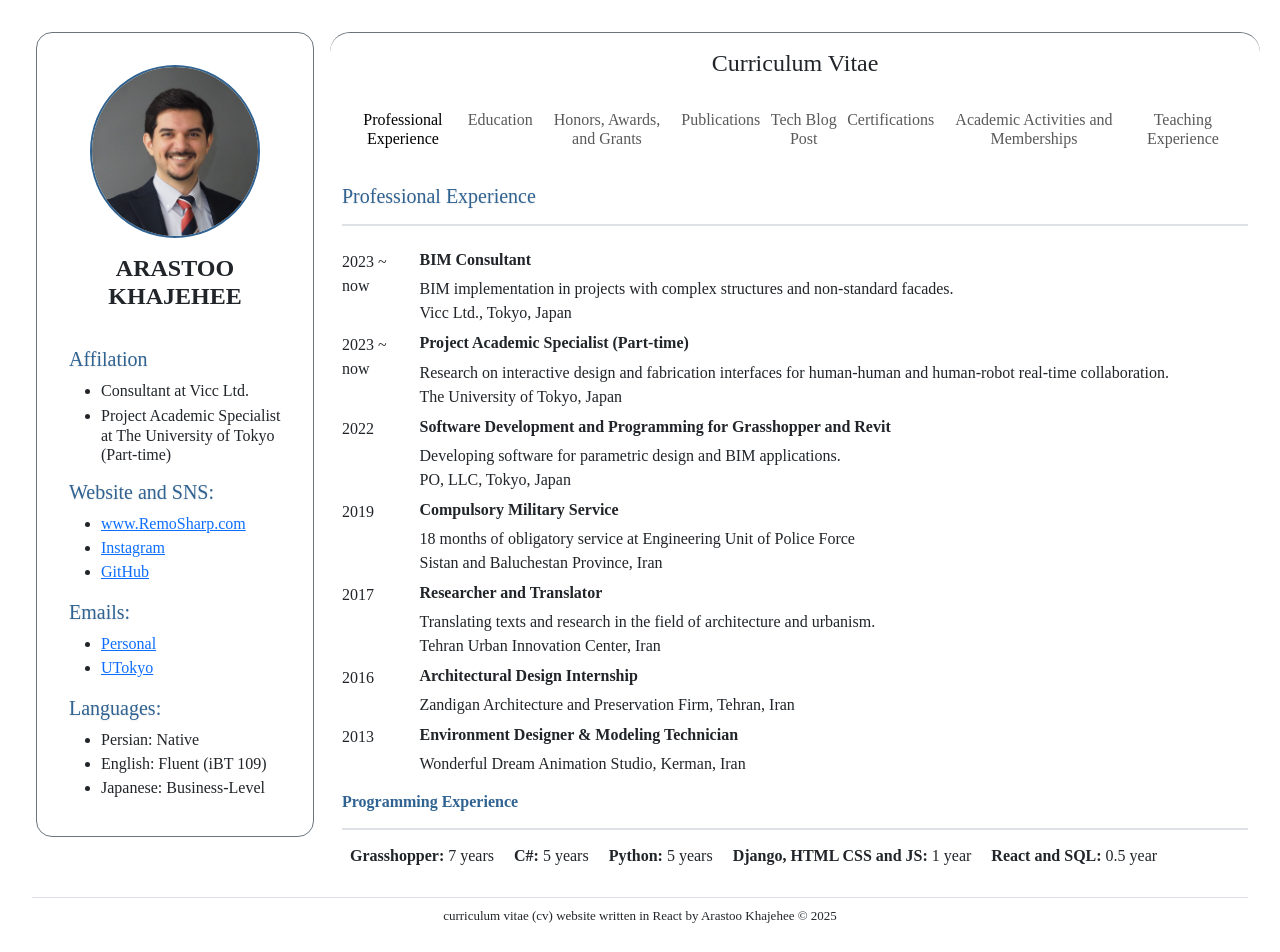
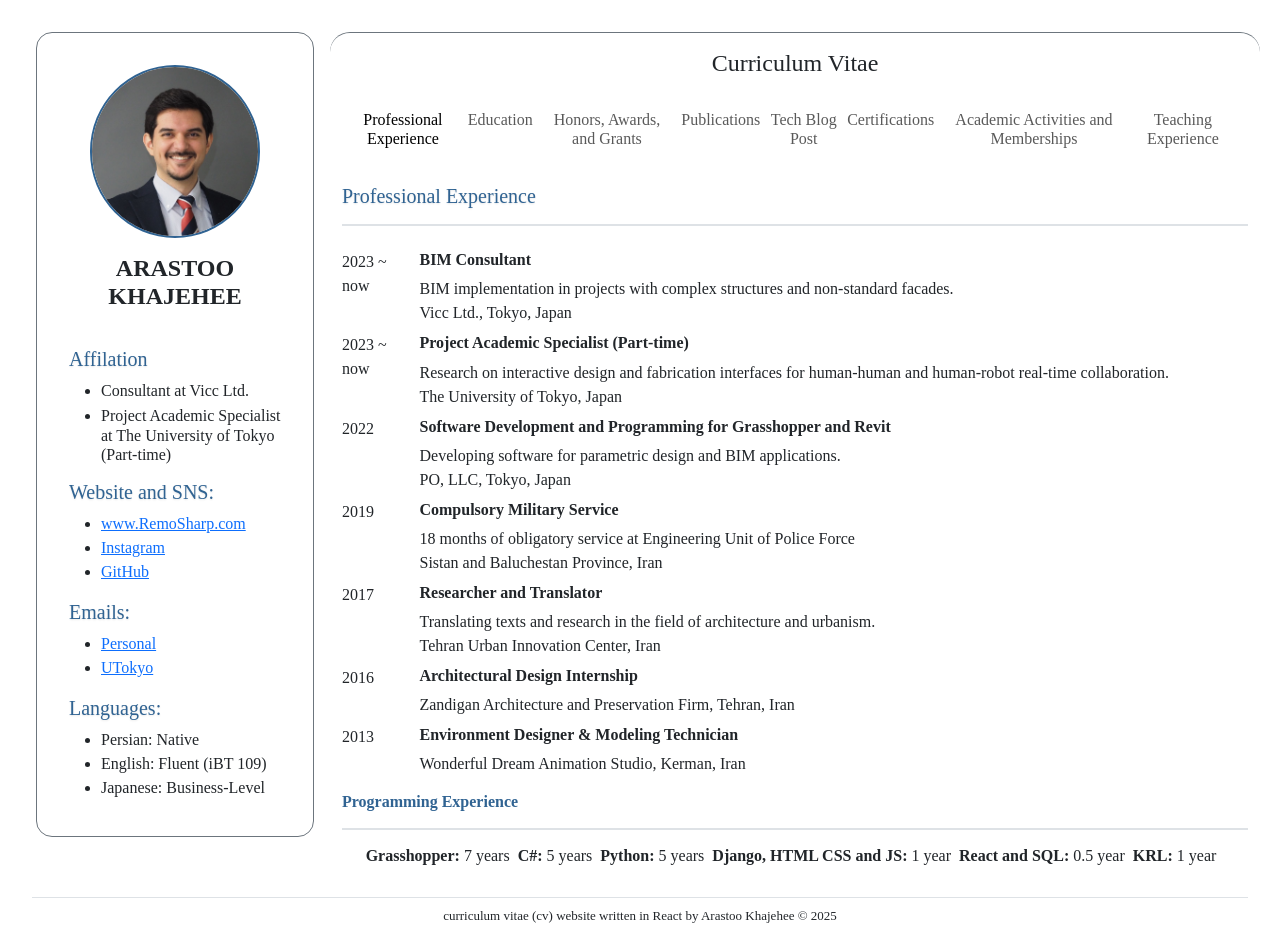
Before and after one commit to Arastookhajehee/my_cv_react, a React (Vite) app: page / in a window 1280 px wide. Shown: the top 952 px of the page. Built offline with nearby package versions, Linux system fonts and the light colour scheme.

Commit message:
some styling and a publication entry

```diff
--- a/src/Components/ProgramingExperience.jsx
+++ b/src/Components/ProgramingExperience.jsx
@@ -1,6 +1,6 @@
 const programs = { "Grasshopper": 7, "C#": 5, "Python": 5,
     "Django, HTML CSS and JS": 1,
-     "React and SQL": 0.5 };
+     "React and SQL": 0.5, "KRL": 1 };
 
 export default function ProgramingExperience() {
     return (
@@ -8,12 +8,12 @@ export default function ProgramingExperience() {
             <h3 className="fw-bold mb-3 py-3 border-bottom border-2 fade-in color-text">
                 Programming Experience
             </h3>
-            <div className="d-flex-column d-lg-flex mb-10 fade-in">
+            <div className="d-flex-column d-lg-flex mb-10 fade-in justify-content-start justify-content-lg-center">
                 {Object.entries(programs).map(([program, years], index) => (
                     <>
-                        <div className="d-flex mx-2">
+                        <div className="d-flex me-2">
                             <h3 className="fw-bold d-flex">{program}:</h3>
-                            <h3 className="mx-1">{years} {years > 1 ? "years" : "year"}</h3>
+                            <h3 className="ms-1">{years} {years > 1 ? "years" : "year"}</h3>
                         </div>
 
                     </>
```
